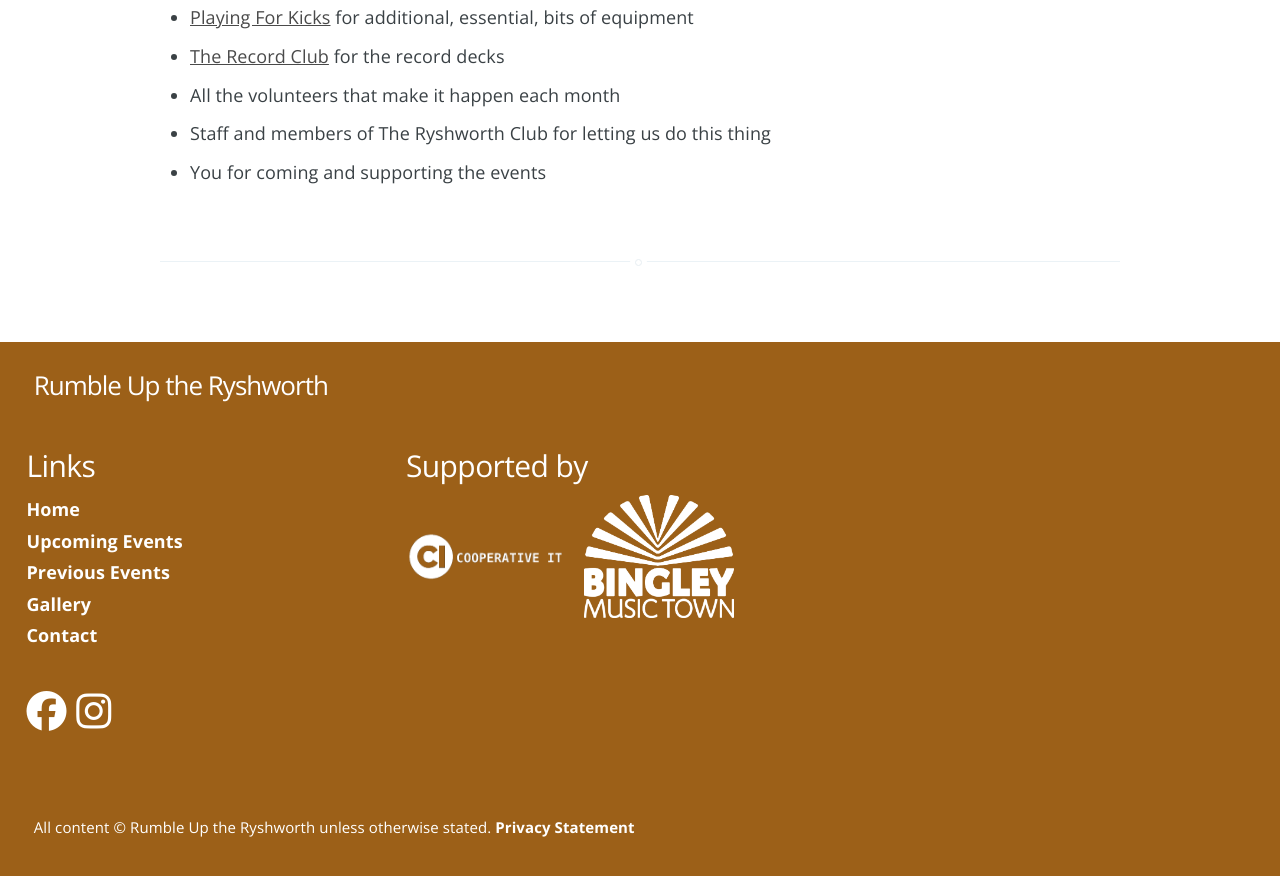
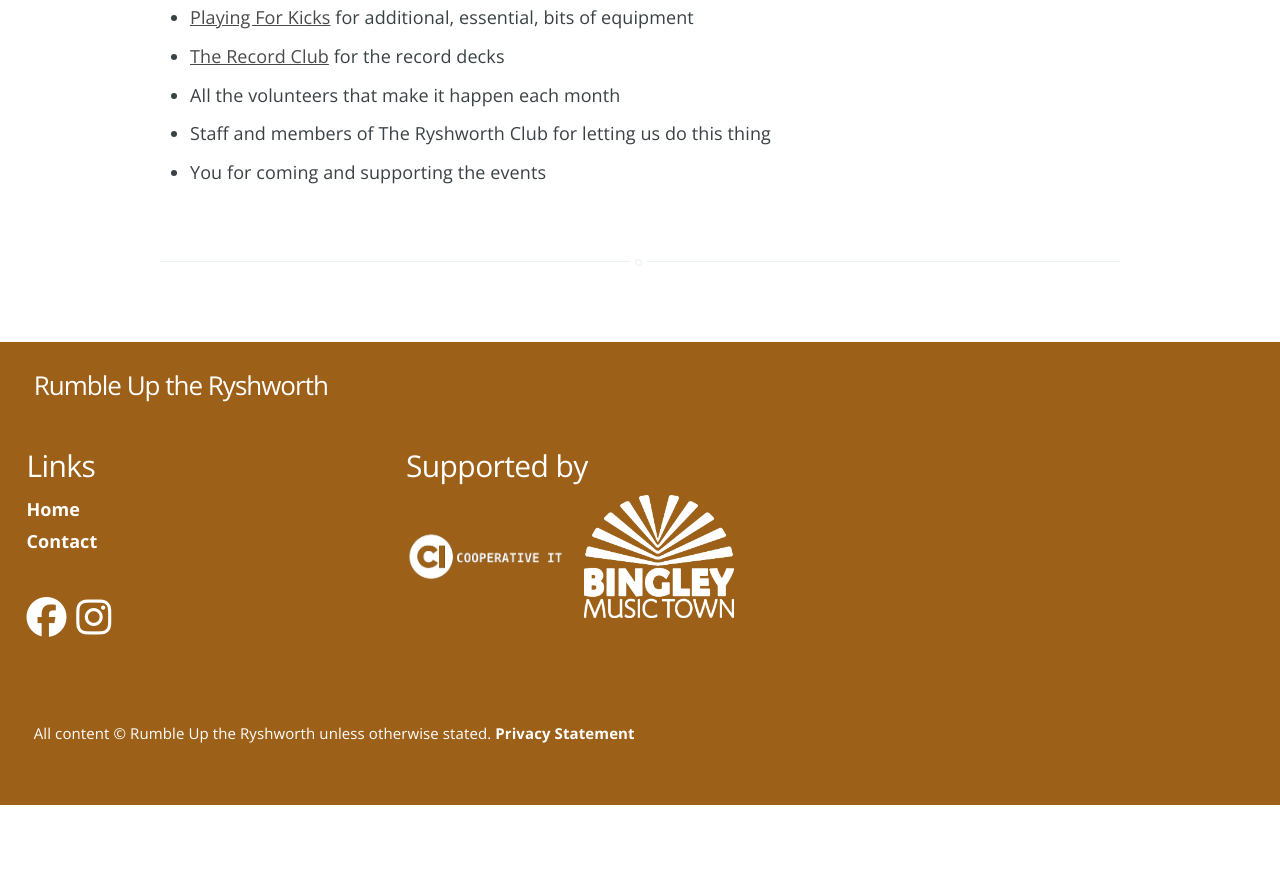
Before and after one commit to caprenter/rumble, a Jekyll site: the page built from docs/index.md, in a window 1280 px wide and 900 px high, scrolled down 2845 px. Shown: the top 876 px of the window. Built offline with Jekyll 4.4.1, drawn with Linux system fonts in a browser that asks for light colours; comment, search, counter and statistics services are not loaded; after the commit the page ends 3650 px from its top, so only the background shows below that; some of the changed lines change nothing that is shown.

Commit message:
More fixes

```diff
--- a/docs/_includes/event-listing.md
+++ b/docs/_includes/event-listing.md
@@ -19,7 +19,7 @@
 {{ event.Date | date: "%A %d %B %Y" }} <span style="color: #000">/</span> Doors: {{ event.Time}} / {{ event.Price }}
 </div>
 
-<a href="/events/{{ event.Date | date: '%b-%Y' | downcase }}" class="btn btn-primary btn-lg active" role="button" aria-pressed="true">More Details</a>
+<a href="{{ site.url }}{% if site.baseurl %}{{ site.baseurl }}{% endif %}/events/{{ event.Date | date: '%b-%Y' | downcase }}" class="btn btn-primary btn-lg active" role="button" aria-pressed="true">More Details</a>
 
 {% if event.Cancelled == "1"  %}
 ## CANCELLED
--- a/docs/_includes/links.md
+++ b/docs/_includes/links.md
@@ -1,10 +1,10 @@
 ### Links
 
-[Home](/)<br/>
-[Upcoming Events]({% link live.md %})<br/>
-[Previous Events]({% link previous-events.md %})<br/>
-[Gallery]({% link gallery.md %})<br/>
-[Contact]({% link contact.md %})<br/>
+[Home](/{% if site.baseurl %}{{ site.baseurl }}{% endif %})<br/>
+<!-- [Upcoming Events]({% link live.md %})<br/> -->
+<!-- [Previous Events]({% link previous-events.md %})<br/> -->
+<!-- [Gallery]({% link gallery.md %})<br/> -->
+[Contact]({% if site.baseurl %}{{ site.baseurl }}{% endif %}/contact )<br/>
 <!--[Rumble Up the Ryshworth on Facebook<i class="fa fa-external-link" aria-hidden="true"></i>](https://facebook.com/bingleymusictown){:target="_blank" rel="noopener noreferrer"}-->
 
 <div class="icons">
```
